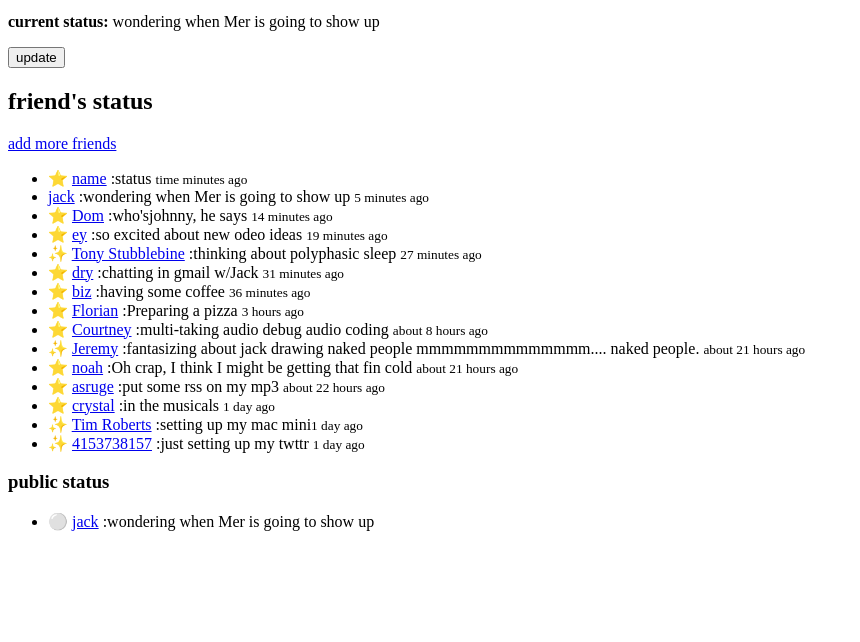
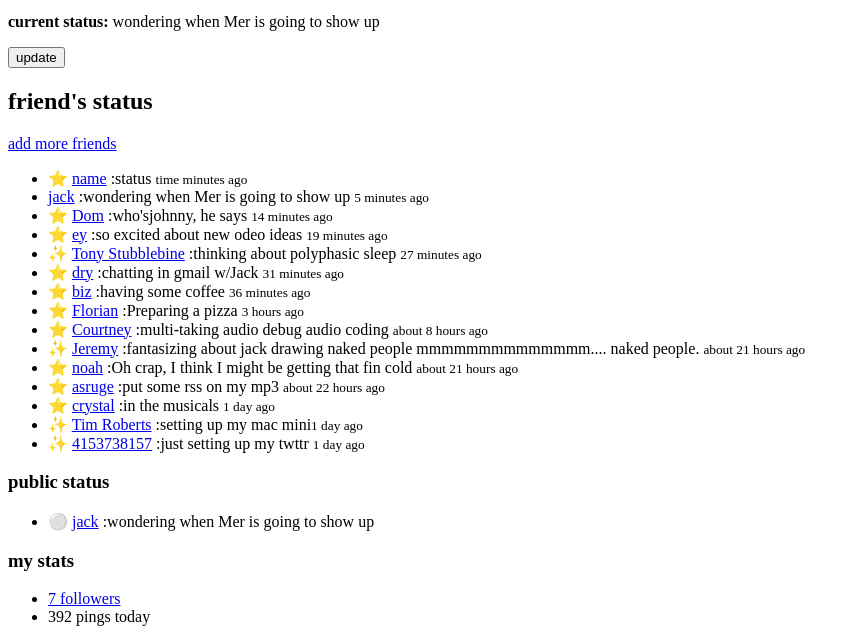
Before and after one commit to leahloading/build-early-twitter, a website: page index.html in a window 1280 px wide. Shown: the part 189-831 px from the top of the page, without its empty margins (0-860 px from the left). Before the commit the page ends 800 px from the top, so only its background shows below. Drawn offline with Linux system fonts and the light colour scheme.

Commit message:
added my stats section

```diff
--- a/index.html
+++ b/index.html
@@ -57,7 +57,13 @@
         </ul>
     </section>
 
-
+    <section>
+      <h3>my stats</h3>
+      <ul>
+        <li><a href="#">7 followers</a></li>
+        <li> 392 pings today</li>
+      </ul>
+    </section>
 
 
 
```
